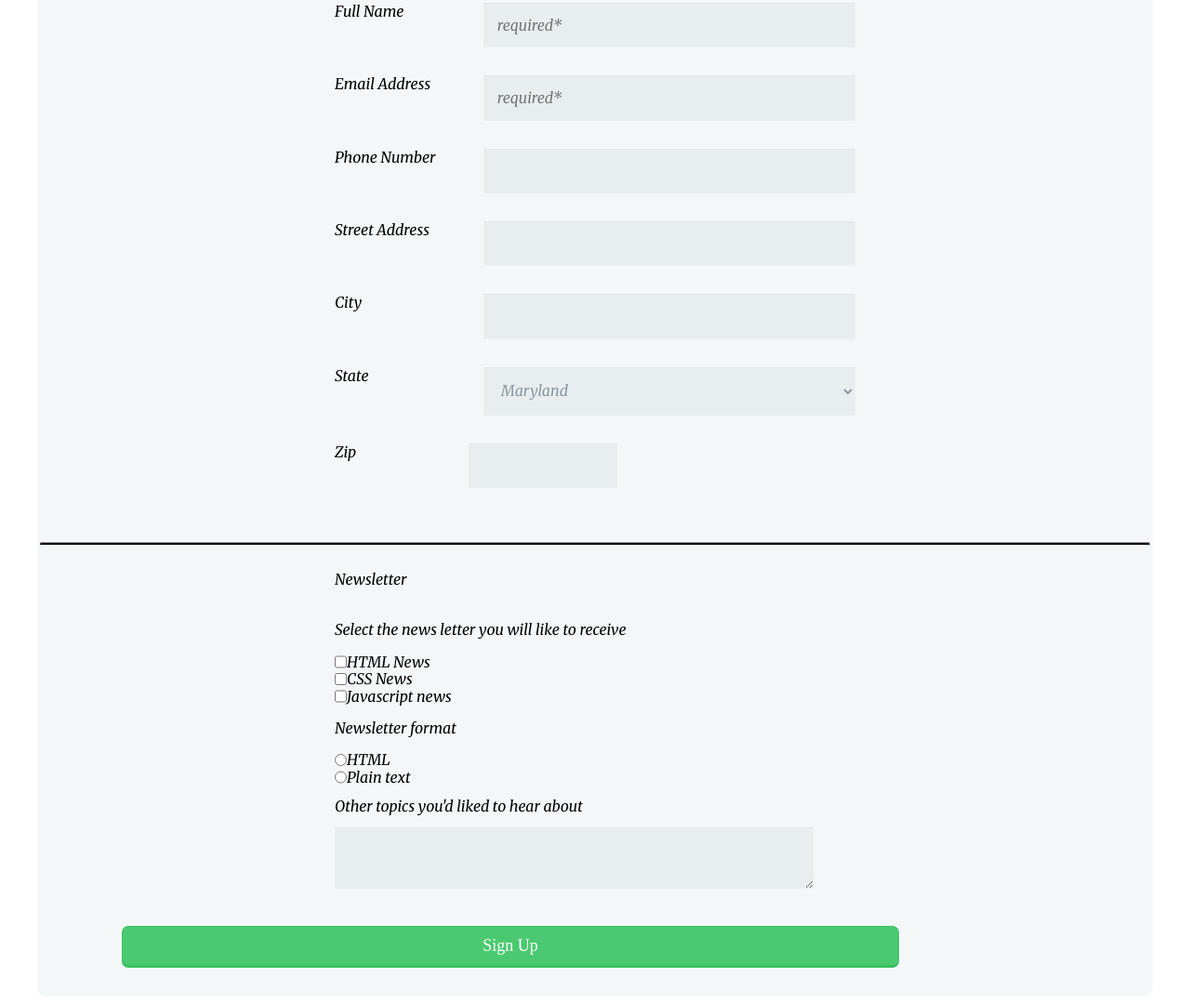
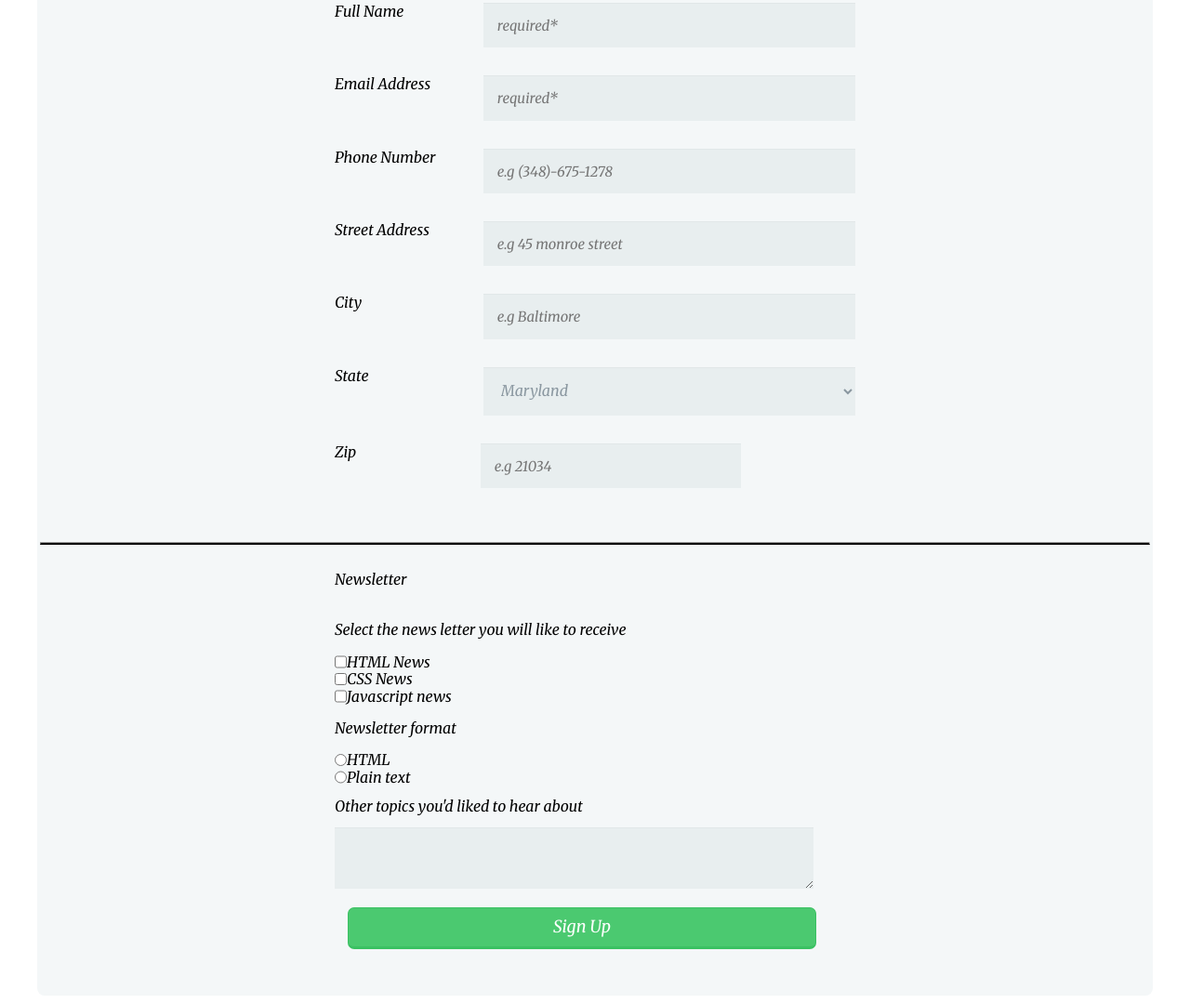
Before and after one commit to Jmbome/tech-degree-project-3, a plain HTML site: page online_registration_v4/index.html in a window 1280 px wide. Shown: the part 330-1410 px from the top of the page at 93% size. Drawn offline with Linux system fonts and the light colour scheme.

Commit message:
project-3-updates

```diff
--- a/online_registration_v4/index.html
+++ b/online_registration_v4/index.html
@@ -31,17 +31,17 @@
 
           <div class="flex-container">
             <label for="phone">Phone Number</label>
-            <input type="tel" id="phone" name="phone">
+            <input type="tel" id="phone" name="phone" placeholder="e.g (348)-675-1278" required>
           </div>
 
           <div class="flex-container">
             <label for="street">Street Address</label>
-            <input type="text" id="street" name="street_address">
+            <input type="text" id="street" name="street_address" placeholder="e.g 45 monroe street">
           </div>
 
           <div class="flex-container2">
             <label for="user_city">City</label>
-            <input type="text" id="user_city" name="user_city">
+            <input type="text" id="user_city" name="user_city" placeholder="e.g Baltimore" required>
           </div>
 
 
@@ -61,7 +61,7 @@
 
          <div class="flex-container3">
             <label class="zip_label" for="zip">Zip</label>
-            <input type="text" id="zip" name="user_zip">
+            <input type="text" id="zip" name="user_zip" placeholder="e.g 21034" required>
          </div>
       </fieldset>
 
@@ -96,10 +96,12 @@
 
              <label for="text_info" class="topics">Other topics you'd liked to hear about</label>
              <textarea id="text_info" name="other_topics"></textarea>
+             <span>
+              <button class="button" type="submit">Sign Up</button>
+               </span>
+
    </fieldset>
-          <span>
-         <button class="button" type="submit">Sign Up</button>
-          </span>
+
     </form>
 </body>
 </html>
--- a/online_registration_v4/styles.css
+++ b/online_registration_v4/styles.css
@@ -93,7 +93,7 @@ textarea{
 
 
  input[type="text"]#zip{
-    width: 80px;
+    width: 50%;
  }
 
  .flex-container3{
@@ -147,8 +147,19 @@ button {
     flex-direction: row;
   }
 
+  input:focus {
+    background-color:yellow;
+  }
 
+::placeholder{
+  font-style: italic;
+  font-size: 15px;
+}
 
+select:focus{
+  background-color:skyblue;
+  color:black;
+}
 
 /*@media Query for minwidth 768px*/
 
@@ -165,10 +176,7 @@ width: 600px;
 margin: 0 auto;
   }
 
-  button {
-    width: 70%;
-    margin: -10px 1px 10px 88px;
-  }
+
 
   .flex-container{
       display:flex;
@@ -187,13 +195,8 @@ margin: 0 auto;
   width: 40%;
 }
 
-
-
-
-
-  input[type="text"]#zip{
-      width: 160px;
-      margin-left: -80px;
-}
+  .zip_label{
+    width:28%;
+  }
 
 }
```
Also changed, not shown: online_registration_v4/normalize.css.
